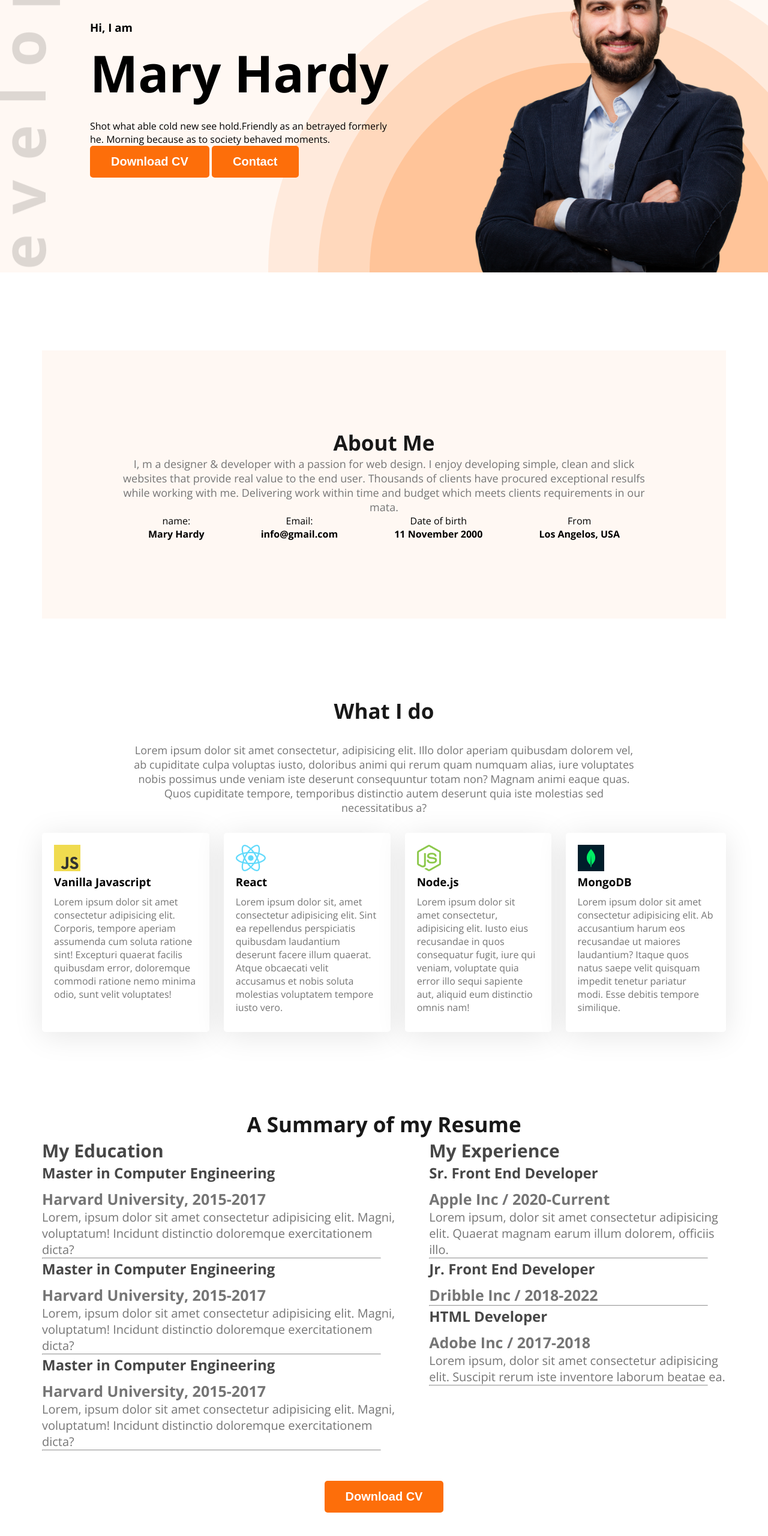
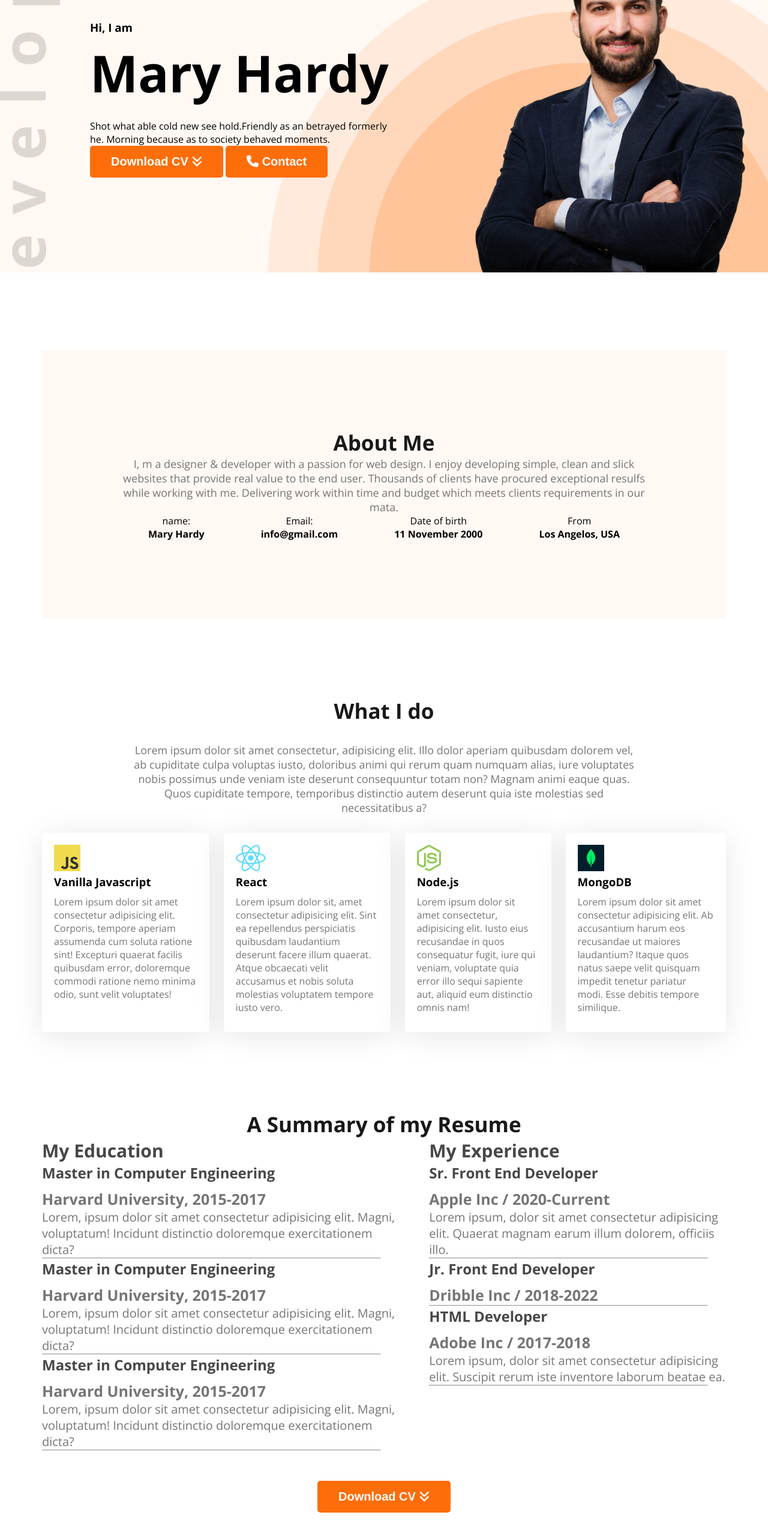
Before and after one commit to sydsym/dev-portfolio, a plain HTML site: page index.html in a window 1280 px wide. Shown: the part 216-2776 px from the top of the page at 60% size. Drawn offline with nearby package versions, Linux system fonts and the light colour scheme.

Commit message:
added fontawesome

```diff
--- a/index.html
+++ b/index.html
@@ -13,6 +13,7 @@
     />
 
     <link rel="stylesheet" href="styles/portfolio.css" />
+    <script src="https://kit.fontawesome.com/e60a6371cc.js" crossorigin="anonymous"></script>
   </head>
   <body>
     <header class="header">
@@ -34,8 +35,8 @@
             Shot what able cold new see hold.Friendly as an betrayed formerly
             he. Morning because as to society behaved moments.
           </p>
-          <button class="primary-btn">Download CV</button>
-          <button class="primary-btn">Contact</button>
+          <button class="primary-btn"> Download CV <i class="fa-solid fa-angles-down"></i></button>
+          <button class="primary-btn"> <i class="fa-solid fa-phone"> </i> Contact</button>
         </div>
         <img class="propic" src="images/hardy.png" alt="hardy" />
       </div>
@@ -149,7 +150,7 @@
             <hr>
           </div>
         </div>
-        <div class="download-cv"><button class="primary-btn">Download CV</button></div>
+        <div class="download-cv"><button class="primary-btn">Download CV <i class="fa-solid fa-angles-down"></i></button></div>
        </section>
     </main>
     <footer>
```
